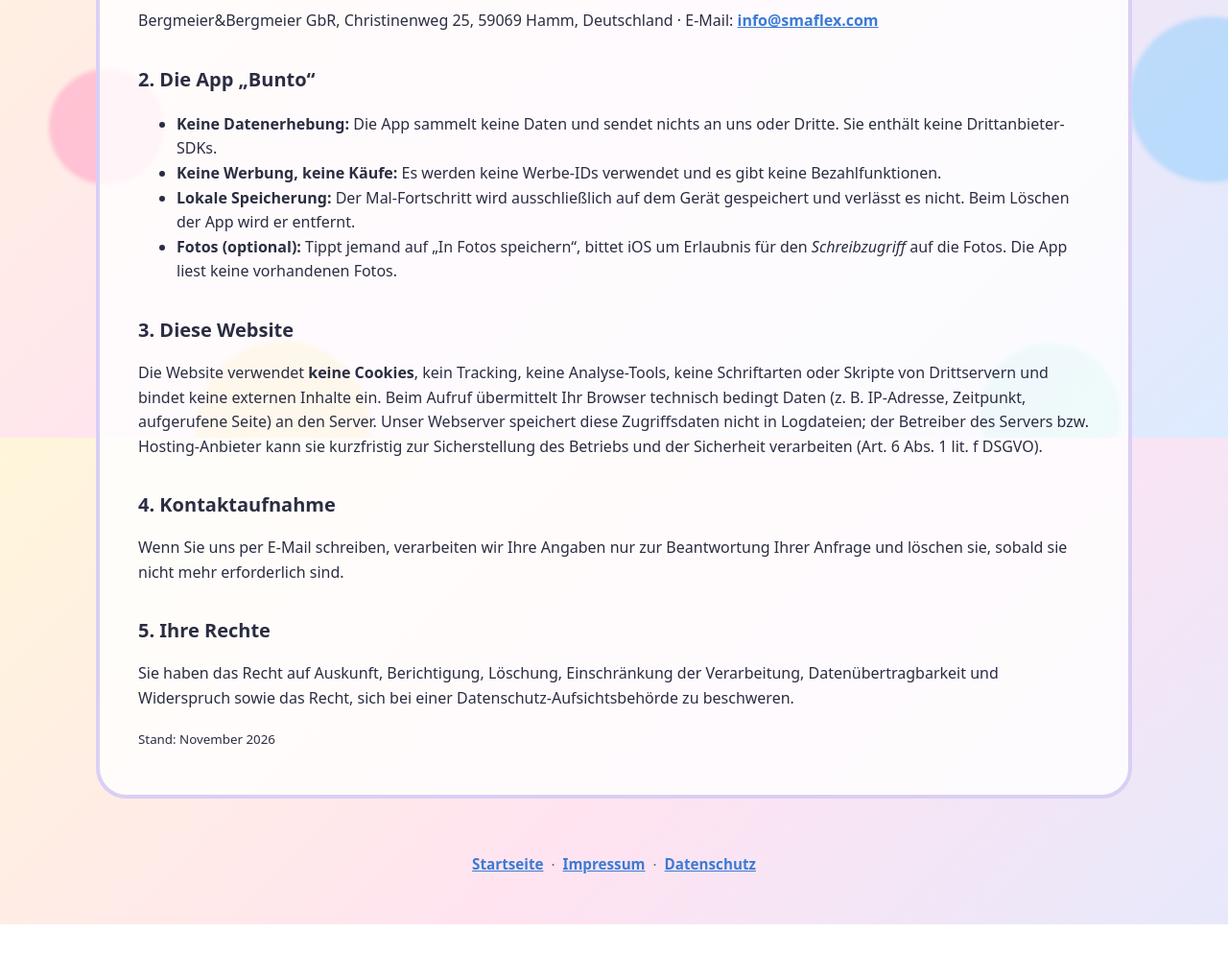
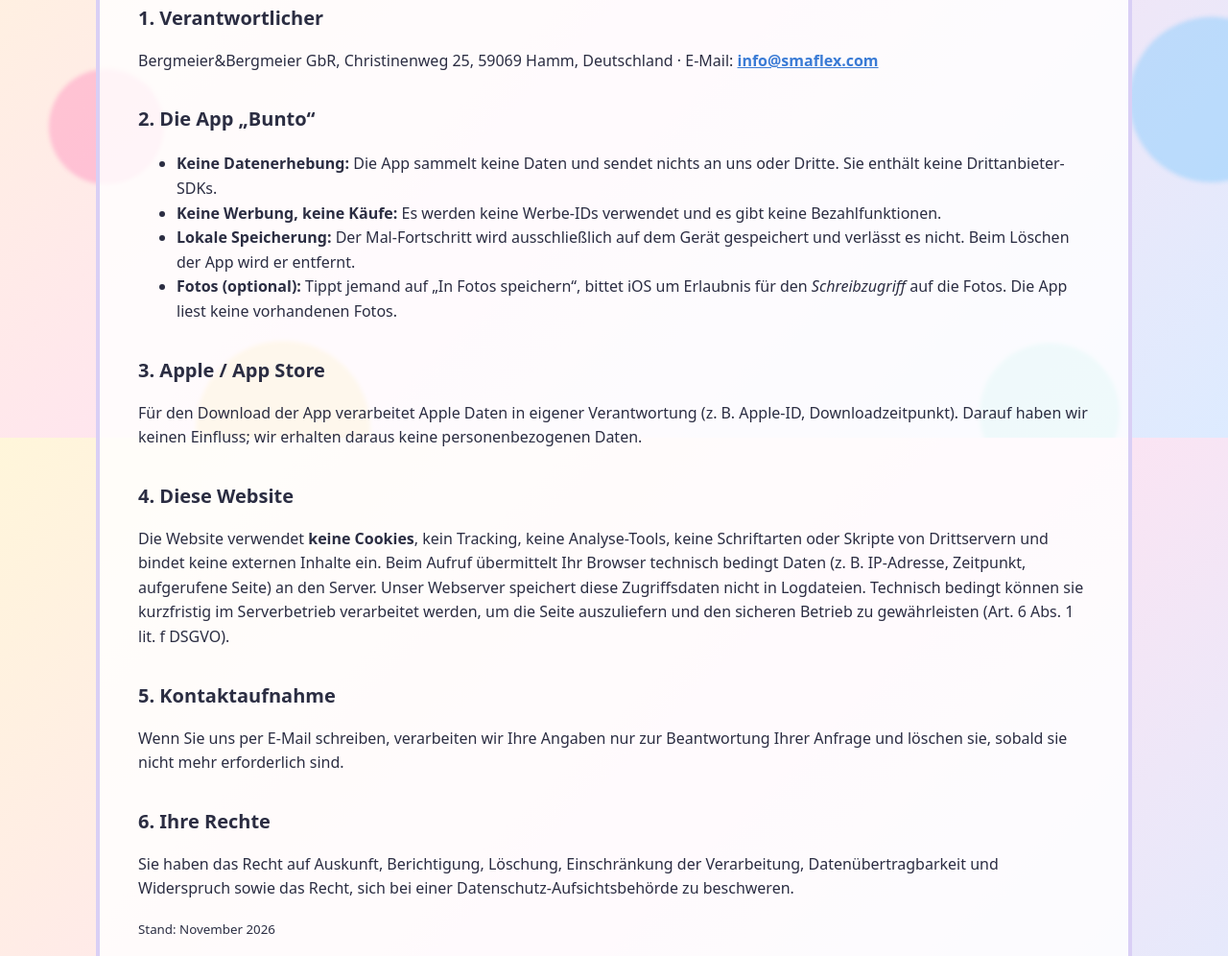
Before and after one commit to jbergmeier/bunto-website, a plain HTML site: page datenschutz.html in a window 1280 px wide. Shown: the part 344-1340 px from the top of the page at 96% size. Before the commit the page ends 1307 px from the top, so only its background shows below. Drawn offline with Linux system fonts and the light colour scheme.

Commit message:
Datenschutz: gilt für App und Website, Hosting-Anbieter entfernt, Apple-Hinweis
Co-Authored-By: Claude Sonnet 5.5 <noreply@anthropic.com>

```diff
--- a/datenschutz.html
+++ b/datenschutz.html
@@ -17,6 +17,7 @@
   </header>
   <main class="legal">
 <h1>Datenschutzerklärung</h1>
+<p>Diese Erklärung gilt für die <b>iOS-App „Bunto“</b> (iPhone &amp; iPad) und diese Website.</p>
 <p><b>Kurzfassung:</b> Die App <b>Bunto</b> erhebt, speichert und übermittelt keine personenbezogenen Daten. Es gibt keine Werbung, keine In-App-Käufe, kein Konto, keine Analyse- oder Tracking-Dienste und keine Internetverbindung.</p>
 <h2>1. Verantwortlicher</h2>
 <p>Bergmeier&amp;Bergmeier GbR, Christinenweg 25, 59069 Hamm, Deutschland · E-Mail: <a href="mailto:info@smaflex.com">info@smaflex.com</a></p>
@@ -27,11 +28,13 @@
 <li><b>Lokale Speicherung:</b> Der Mal-Fortschritt wird ausschließlich auf dem Gerät gespeichert und verlässt es nicht. Beim Löschen der App wird er entfernt.</li>
 <li><b>Fotos (optional):</b> Tippt jemand auf „In Fotos speichern“, bittet iOS um Erlaubnis für den <i>Schreibzugriff</i> auf die Fotos. Die App liest keine vorhandenen Fotos.</li>
 </ul>
-<h2>3. Diese Website</h2>
-<p>Die Website verwendet <b>keine Cookies</b>, kein Tracking, keine Analyse-Tools, keine Schriftarten oder Skripte von Drittservern und bindet keine externen Inhalte ein. Beim Aufruf übermittelt Ihr Browser technisch bedingt Daten (z. B. IP-Adresse, Zeitpunkt, aufgerufene Seite) an den Server. Unser Webserver speichert diese Zugriffsdaten nicht in Logdateien; der Betreiber des Servers bzw. Hosting-Anbieter kann sie kurzfristig zur Sicherstellung des Betriebs und der Sicherheit verarbeiten (Art. 6 Abs. 1 lit. f DSGVO).</p>
-<h2>4. Kontaktaufnahme</h2>
+<h2>3. Apple / App Store</h2>
+<p>Für den Download der App verarbeitet Apple Daten in eigener Verantwortung (z. B. Apple-ID, Downloadzeitpunkt). Darauf haben wir keinen Einfluss; wir erhalten daraus keine personenbezogenen Daten.</p>
+<h2>4. Diese Website</h2>
+<p>Die Website verwendet <b>keine Cookies</b>, kein Tracking, keine Analyse-Tools, keine Schriftarten oder Skripte von Drittservern und bindet keine externen Inhalte ein. Beim Aufruf übermittelt Ihr Browser technisch bedingt Daten (z. B. IP-Adresse, Zeitpunkt, aufgerufene Seite) an den Server. Unser Webserver speichert diese Zugriffsdaten nicht in Logdateien. Technisch bedingt können sie kurzfristig im Serverbetrieb verarbeitet werden, um die Seite auszuliefern und den sicheren Betrieb zu gewährleisten (Art. 6 Abs. 1 lit. f DSGVO).</p>
+<h2>5. Kontaktaufnahme</h2>
 <p>Wenn Sie uns per E-Mail schreiben, verarbeiten wir Ihre Angaben nur zur Beantwortung Ihrer Anfrage und löschen sie, sobald sie nicht mehr erforderlich sind.</p>
-<h2>5. Ihre Rechte</h2>
+<h2>6. Ihre Rechte</h2>
 <p>Sie haben das Recht auf Auskunft, Berichtigung, Löschung, Einschränkung der Verarbeitung, Datenübertragbarkeit und Widerspruch sowie das Recht, sich bei einer Datenschutz-Aufsichtsbehörde zu beschweren.</p>
 <p><small>Stand: November 2026</small></p>
   </main>
```
Also changed, not shown: en/privacy.html (+7 -4 lines).
